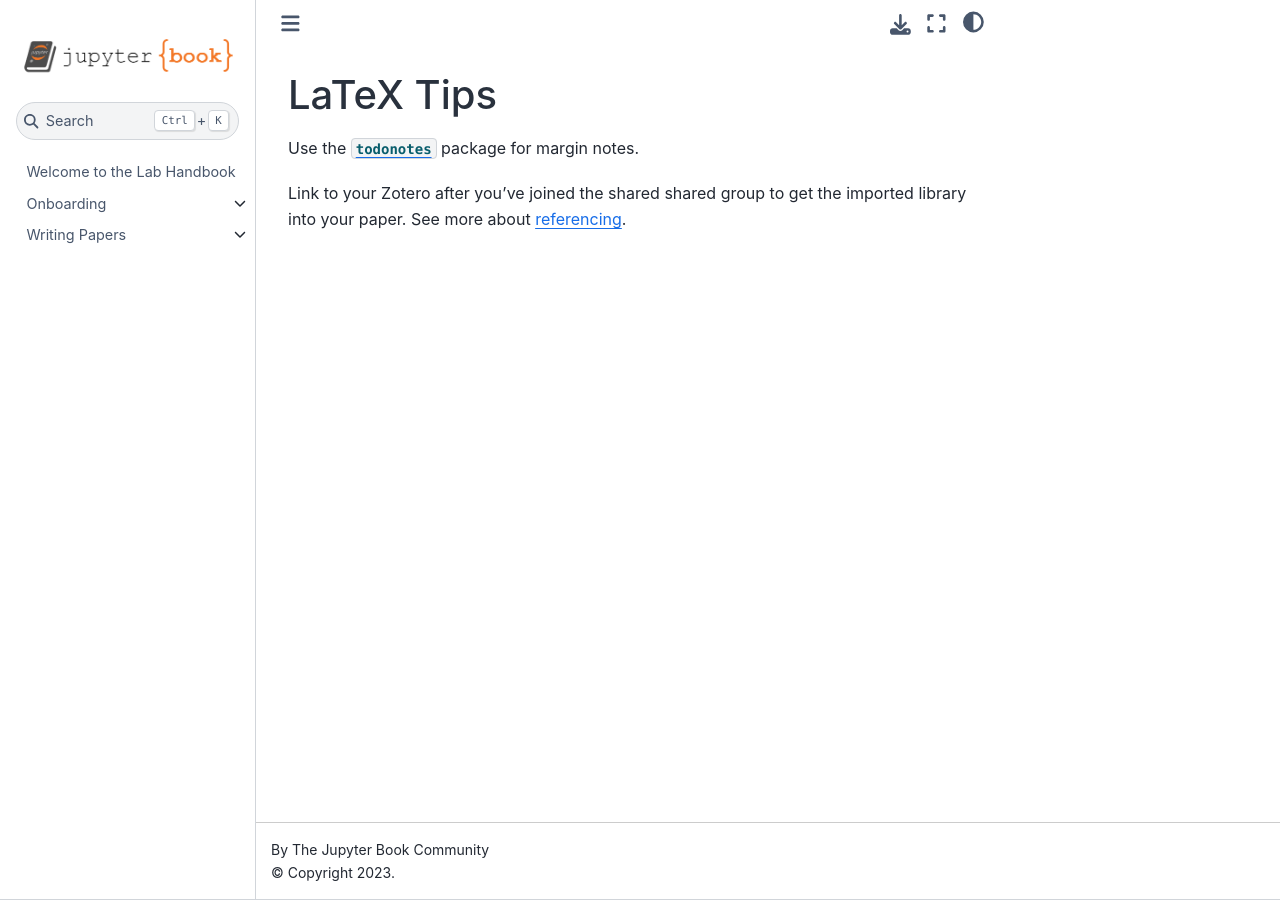
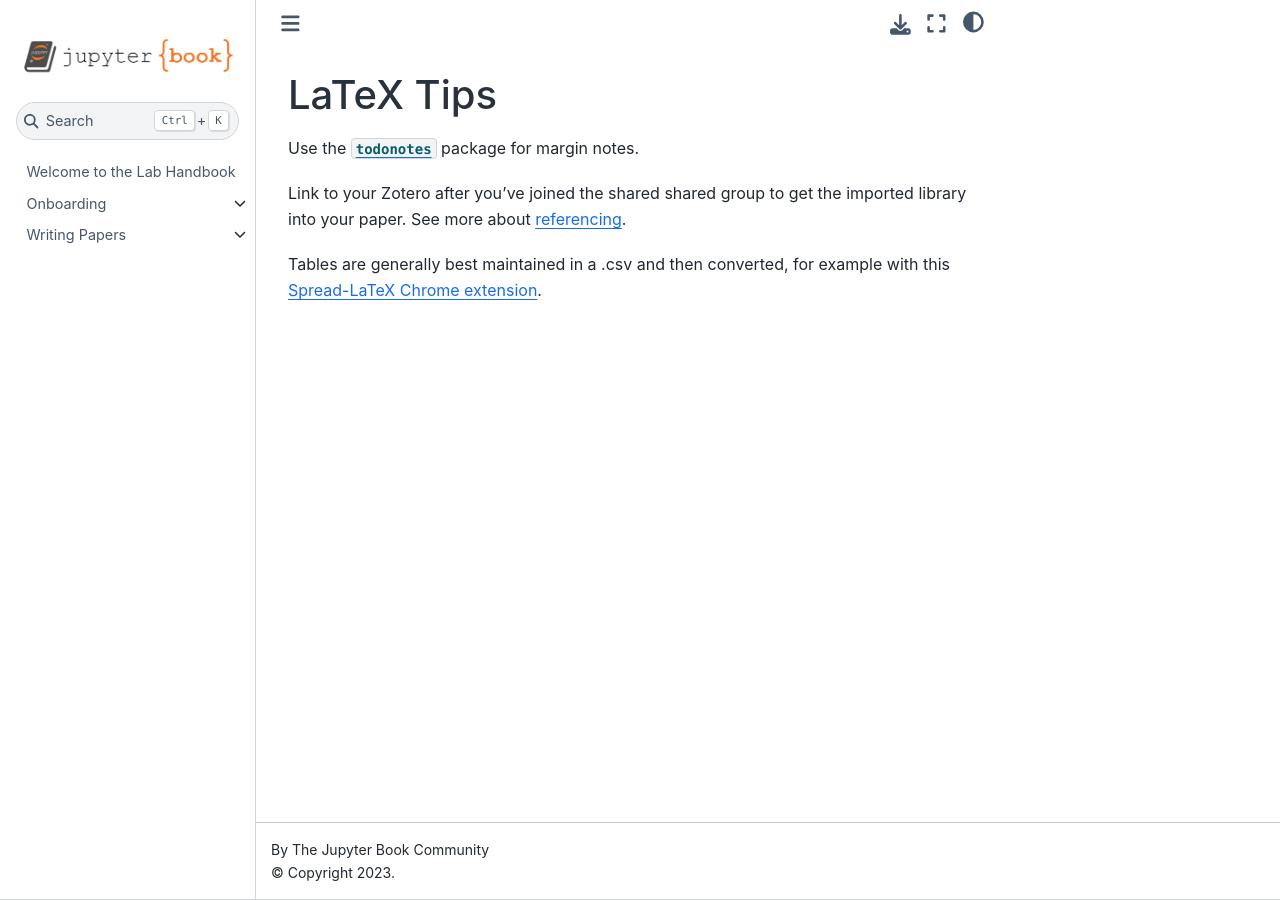
Before and after one commit to ml4sts/handbook, a Jupyter Book: the page built from writing/latex.md, in a window 1280 px wide. Built offline with Jupyter Book 1.0.4 settings and Sphinx 7.4.7 and the Sphinx Book theme 1.1.4, drawn with Linux system fonts in a browser that asks for light colours; pages that are not in the unit, such as notebooks, are missing from menus.

Commit message:
tables in latex closes #2

```diff
--- a/writing/latex.md
+++ b/writing/latex.md
@@ -4,3 +4,5 @@
 Use the [`todonotes`](http://tug.ctan.org/macros/latex/contrib/todonotes/todonotes.pdf) package for margin notes.
 
 Link to your Zotero after you've joined the shared shared group to get the imported library into your paper. See more about [referencing](reading:references).
+
+Tables are generally best maintained in a .csv and then converted, for example with this [Spread-LaTeX Chrome extension](https://gsuite.google.com/marketplace/app/spreadlatex/218144906748).
```
